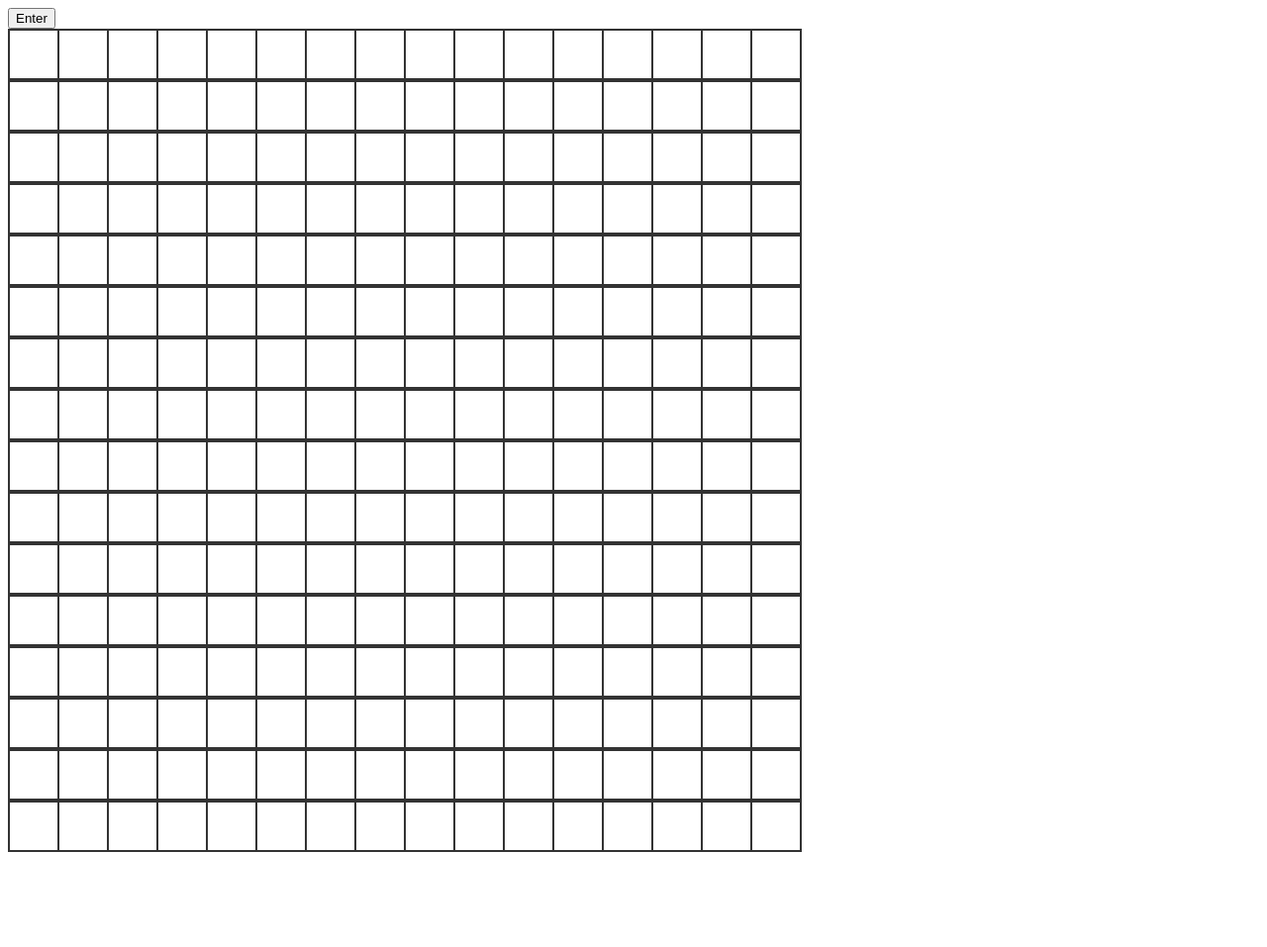
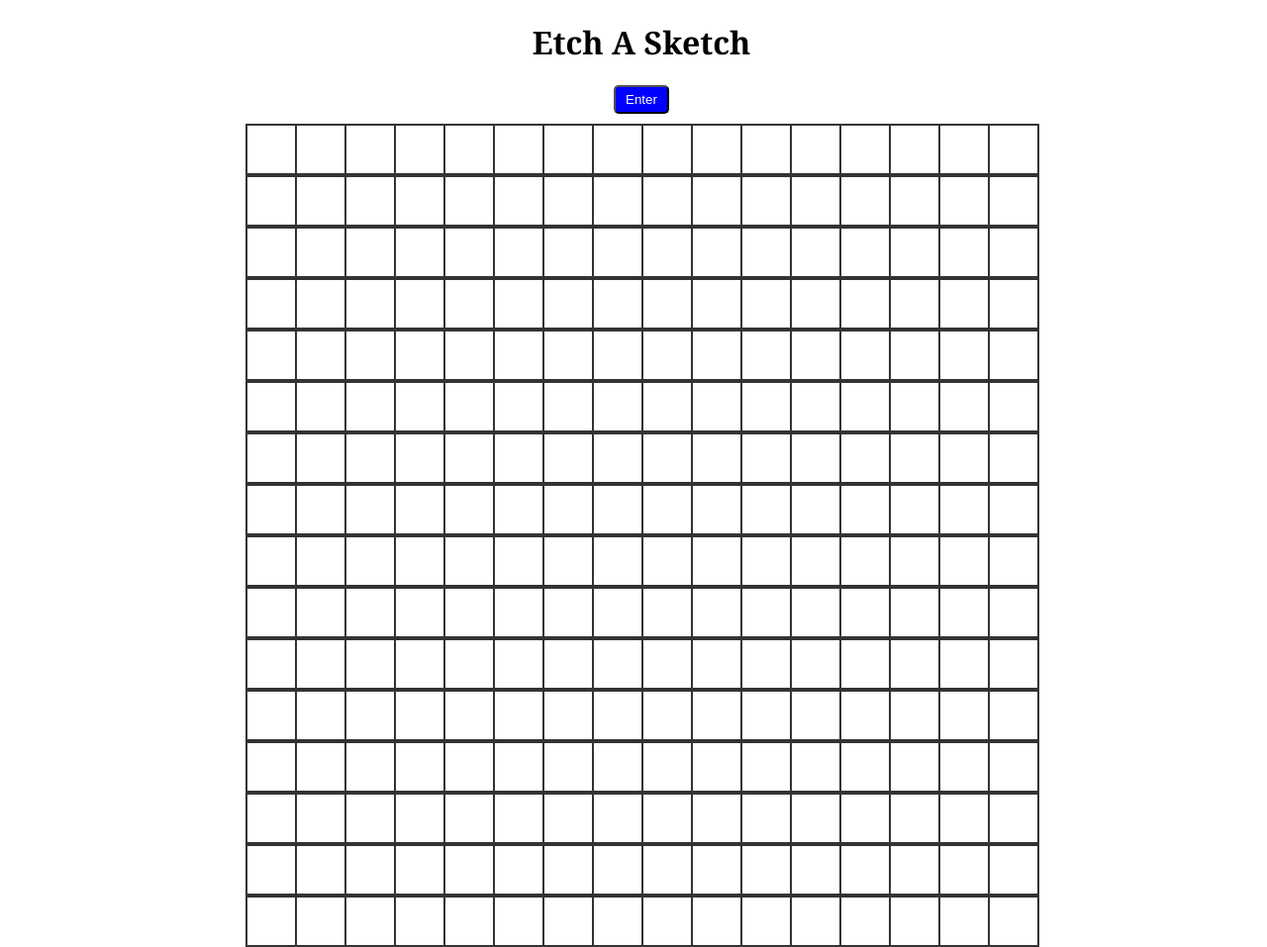
Before and after one commit to latakin/etch-a-sketch, a plain HTML site: page index.html in a window 1280 px wide. Shown: the whole page at 99% size. Before the commit the page ends 861 px from the top, so only its background shows below. Drawn offline with Linux system fonts and the light colour scheme.

Commit message:
added mouseout event for column divs
completed the project

```diff
--- a/index.html
+++ b/index.html
@@ -7,6 +7,7 @@
     <link rel="stylesheet" href="styles.css">
 </head>
 <body>
+    <h1>Etch A Sketch</h1>
     <button id="enter">Enter</button>
     <div class="main-container">
 
--- a/script.js
+++ b/script.js
@@ -1,3 +1,4 @@
+
 const gridSize = document.querySelector("#gridsize");
 const sketchButton = document.querySelector("#enter");
 const container = document.querySelector(".main-container");
@@ -9,9 +10,14 @@ document.addEventListener('DOMContentLoaded', ()=> {
 
 
 sketchButton.addEventListener("click", ()=> {
-    const size = prompt('how many squares do you want? ')
+    const size = prompt('how many squares do you want? min =1, max= 100');
+    if (size > 100 || size === "" || size === 0 || isNaN(size)) {
+        alert('Minimum is 1 and Maximum is 100');
+    }
+    else {
     container.innerHTML = " ";
     createDiv(size)
+    }
 
 })
 
@@ -31,6 +37,12 @@ function createDiv(size) {
                 ${Math.floor(Math.random() * 255)}
                 )`
              })
+
+             divs.addEventListener('mouseout', ()=> {
+                setTimeout(()=> {
+                    divs.style.backgroundColor = 'white';
+                }, 1000)
+             })
              rowDiv.appendChild(divs);
             ;
         }
--- a/styles.css
+++ b/styles.css
@@ -1,3 +1,14 @@
+body {
+    text-align: center;
+    width: 100%;
+}
+
+h1 {
+    font-size: 32px;
+    font-weight: 700;
+    font-family: Cambria, Cochin, Georgia, Times, 'Times New Roman', serif;
+
+}
 .main-container {
     display: flex;
     flex-direction: column;
@@ -6,6 +17,7 @@
     height: auto;
     max-height: 80vh;
     box-sizing: border-box;
+    margin: 0 auto;
 }
 .rowdiv {
     display: flex;
@@ -23,3 +35,11 @@
     box-sizing: border-box;
     cursor: pointer;
 }
+
+#enter {
+    background-color: blue;
+    color: white;
+    padding: 5px 10px;
+    border-radius: 5px;
+    margin-bottom: 10px;
+}
```
